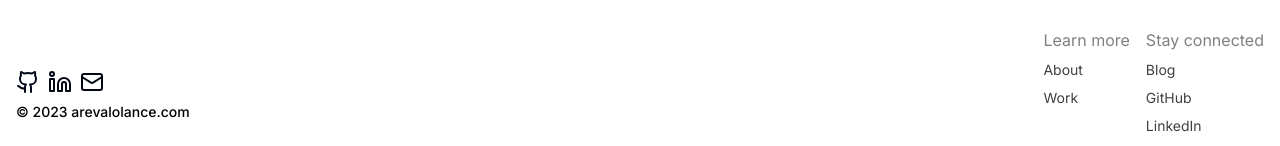
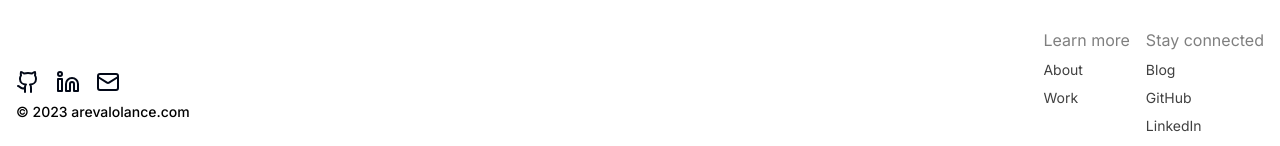
Before and after one commit to arevalolance/dotcom, a Next.js app: page / in a window 1280 px wide. Shown: the part 805-951 px from the top of the page. Built offline with nearby package versions, Linux system fonts and the light colour scheme.

Commit message:
refactor: footer icons gap and set target="_blank"

```diff
--- a/components/footer.tsx
+++ b/components/footer.tsx
@@ -23,11 +23,11 @@ export function Footer() {
   return (
     <footer className="container mx-auto my-4 flex flex-col items-center gap-y-10 p-4 md:flex-row md:justify-between md:gap-0 md:py-0 2xl:px-0">
       <div className="flex flex-col items-center gap-y-2 md:items-start">
-        <div className="flex flex-row gap-x-2">
-          <Link href={"https://github.com/arevalolance"}>
+        <div className="flex flex-row gap-x-4">
+          <Link href={"https://github.com/arevalolance"} target="_blank">
             <Github />
           </Link>
-          <Link href={"https://linkedin.com/in/arevalolance"}>
+          <Link href={"https://linkedin.com/in/arevalolance"} target="_blank">
             <Linkedin />
           </Link>
           <Link href={"mailto:hi@arevalolance.com"}>
```
